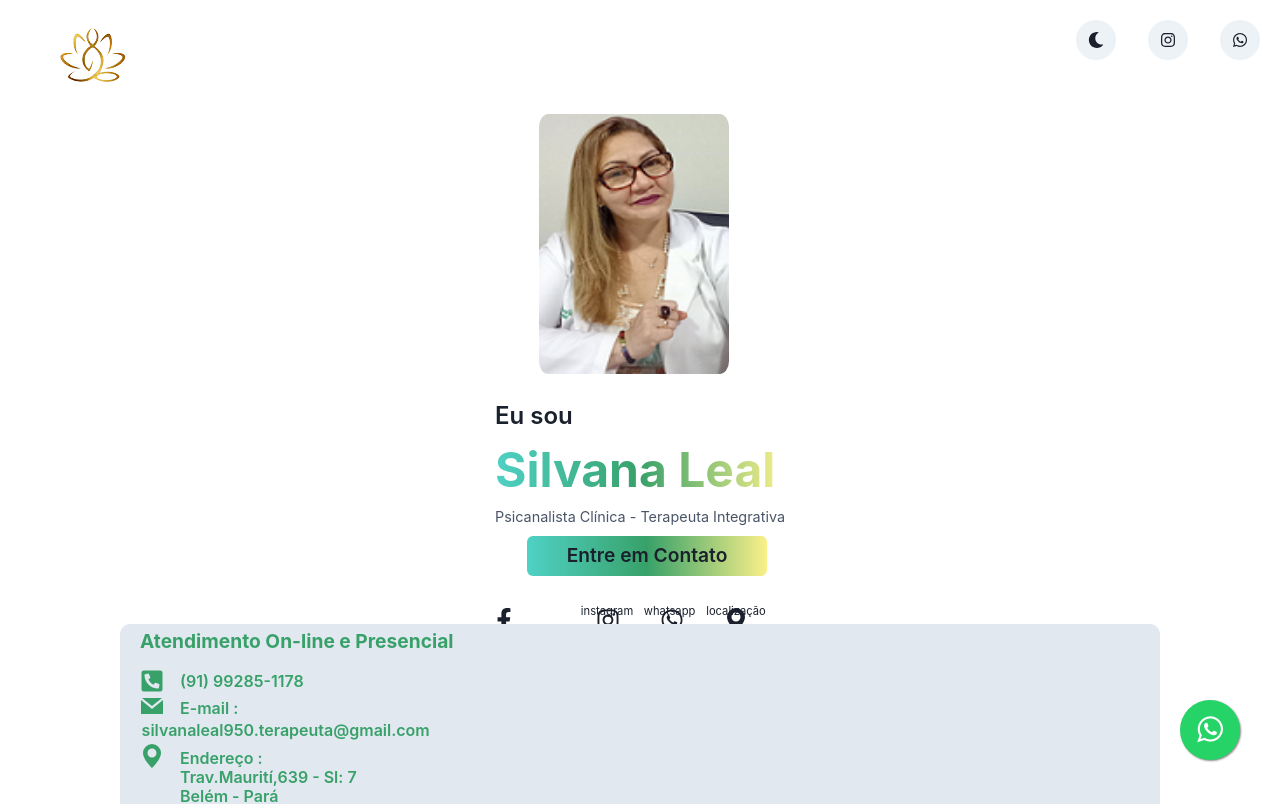
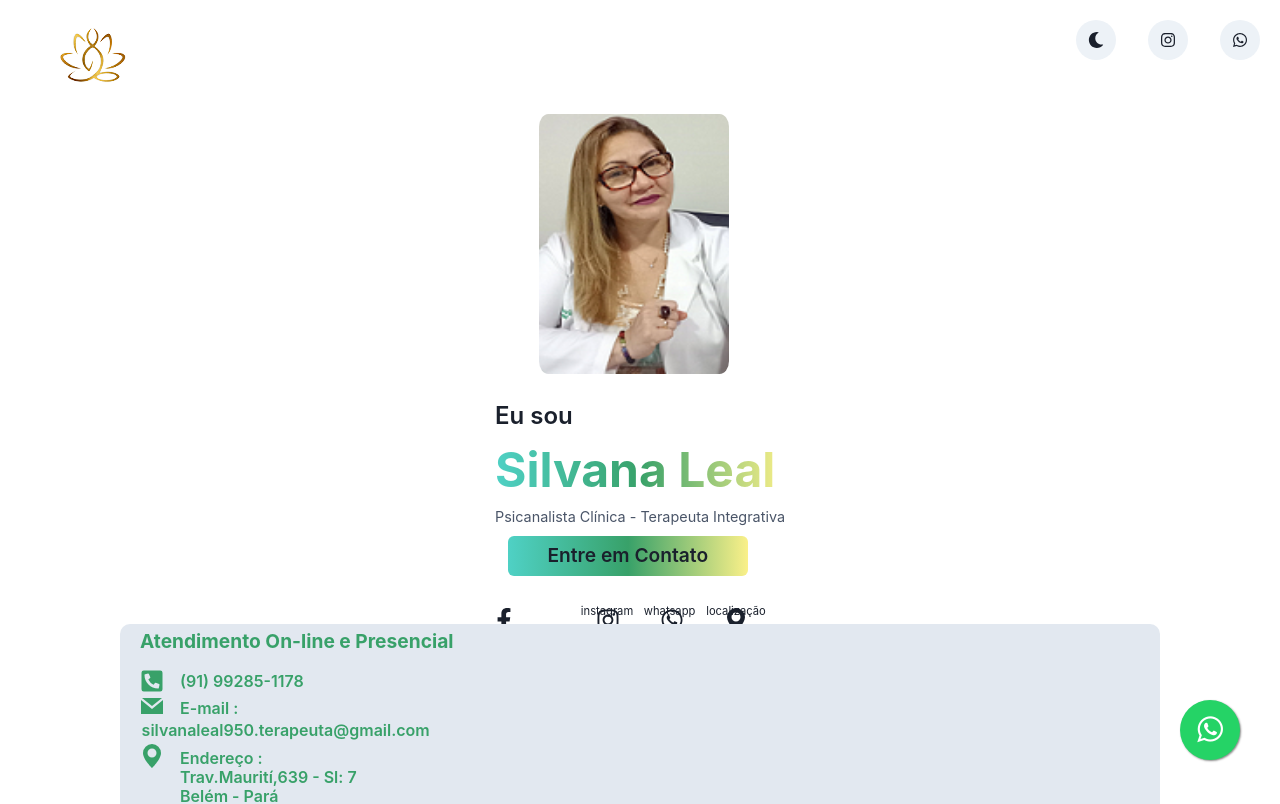
Before and after one commit to AndreLeal950/site-terapia-v2, a React (Create React App) app: page / in a window 1280 px wide. Shown: the top 804 px of the page. Built offline with nearby package versions, Linux system fonts and the light colour scheme.

Commit message:
ajuste no botão de entrar em contato

```diff
--- a/src/components/Header.jsx
+++ b/src/components/Header.jsx
@@ -45,7 +45,7 @@ const Header = () => {
 
           <Button
             w='15rem'
-            mt={2} ml='2rem'
+            mt={2} ml='0.8rem'
             fontSize={'1.2rem'}
             bgGradient="linear(to-r, teal.300, green.500, yellow.200)" onClick={() =>
                     window.open('https://api.whatsapp.com/send?phone=5591992851178')}>
```
